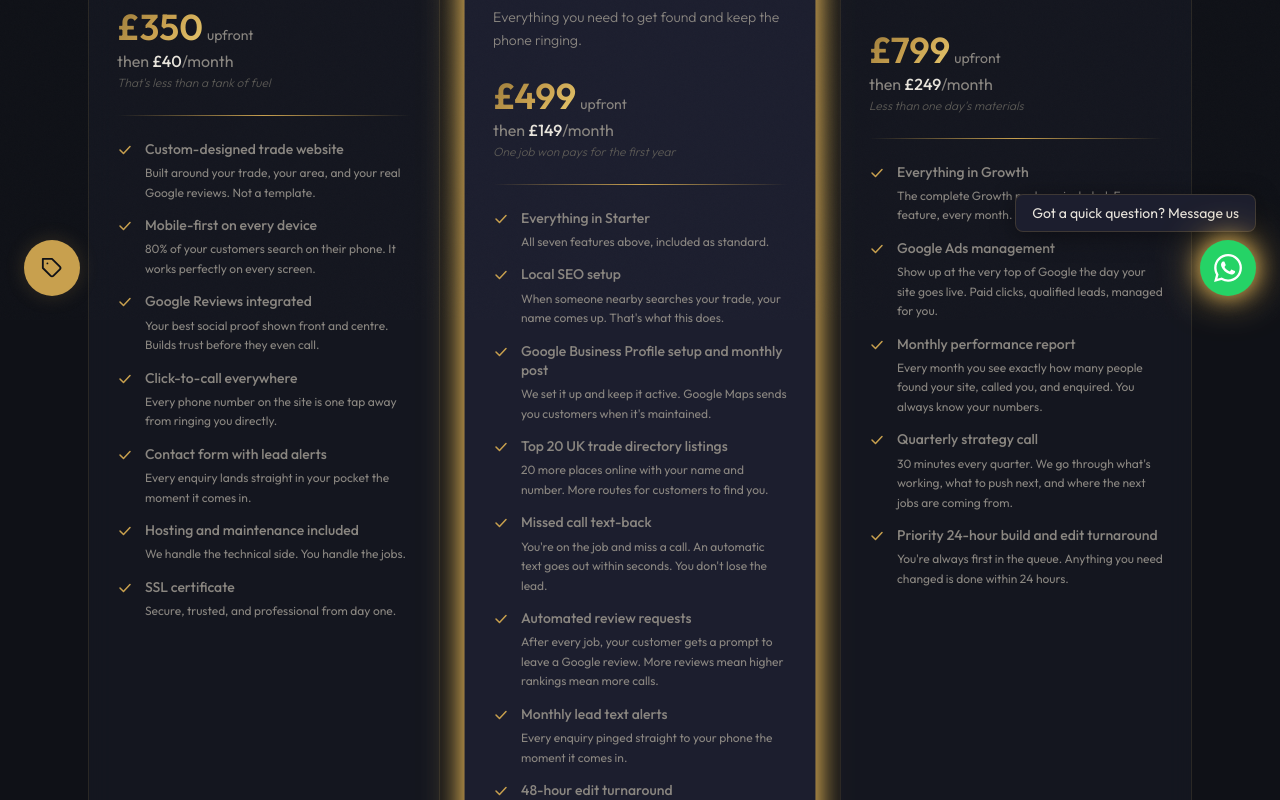
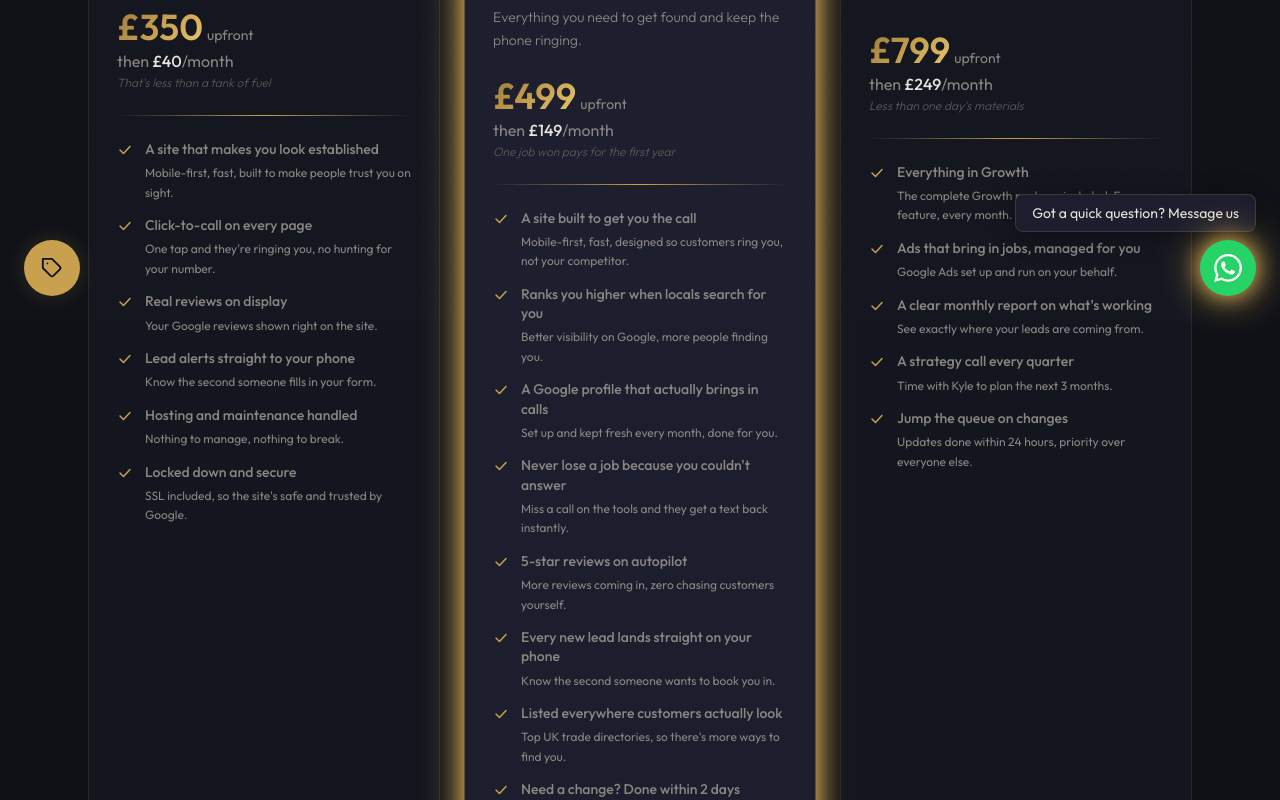
Before and after one commit to kanekyle37-del/stackwell-creative, a Next.js app: page /pricing in a window 1280 px wide. Shown: the part 480-1280 px from the top of the page. Built offline with nearby package versions, Linux system fonts and the light colour scheme.

Commit message:
Add CaterAid to portfolio, update live site count to 8

```diff
--- a/components/PortfolioPreview.tsx
+++ b/components/PortfolioPreview.tsx
@@ -335,7 +335,41 @@ const cards: CardData[] = [
     resultPill: '20+ years of work. Online in 5 days.',
     liveUrl: 'https://spiresdecorating.com',
   },
-  // 7 — Warwick Roofing
+  // 7 — CaterAid
+  {
+    id: 'cateraid',
+    domain: 'cateraid.co.uk',
+    screenshot: '/images/portfolio-cateraid.jpg',
+    heroBackground: 'linear-gradient(135deg, #071a08 0%, #0d2610 100%)',
+    heroContent: (
+      <div style={{ display: 'flex', flexDirection: 'column', gap: '6px' }}>
+        <div
+          style={{
+            fontWeight: 800,
+            fontSize: '18px',
+            color: '#ffffff',
+            letterSpacing: '0.03em',
+            lineHeight: 1.2,
+            textTransform: 'uppercase',
+            maxWidth: '85%',
+          }}
+        >
+          COMMERCIAL KITCHEN ENGINEERS IN BELFAST
+        </div>
+        <div style={{ fontSize: '11px', color: 'rgba(255,255,255,0.45)', fontWeight: 400 }}>
+          Fast Response · First Time Fix
+        </div>
+      </div>
+    ),
+    ctaColor: '#22c55e',
+    trade: 'Catering Engineer',
+    clientName: 'CaterAid',
+    metaText: 'Catering Engineer · Belfast',
+    rating: 5.0,
+    resultPill: '5+ years · Fast response, first time fix',
+    liveUrl: 'https://cateraid.co.uk',
+  },
+  // 8 — Warwick Roofing
   {
     id: 'warwick-roofing',
     domain: 'warwickrooftop.co.uk',
@@ -622,7 +656,7 @@ export default function PortfolioPreview() {
           {/* Stats */}
           <div style={{ display: 'flex', alignItems: 'stretch', gap: 0, flexWrap: 'wrap' }}>
             {[
-              { value: '7', label: 'Live trade sites' },
+              { value: '8', label: 'Live trade sites' },
               { value: '5★', label: 'Average rating' },
               { value: '5 days', label: 'Average build time' },
             ].map((stat, i) => (
--- a/components/PricingCards.tsx
+++ b/components/PricingCards.tsx
@@ -38,13 +38,12 @@ export const pricingTiers: PricingTier[] = [
     smallPrint: "That's less than a tank of fuel",
     description: 'Get online and get found.',
     features: [
-      { title: 'Custom-designed trade website', sub: 'Built around your trade, your area, and your real Google reviews. Not a template.' },
-      { title: 'Mobile-first on every device', sub: '80% of your customers search on their phone. It works perfectly on every screen.' },
-      { title: 'Google Reviews integrated', sub: 'Your best social proof shown front and centre. Builds trust before they even call.' },
-      { title: 'Click-to-call everywhere', sub: 'Every phone number on the site is one tap away from ringing you directly.' },
-      { title: 'Contact form with lead alerts', sub: 'Every enquiry lands straight in your pocket the moment it comes in.' },
-      { title: 'Hosting and maintenance included', sub: 'We handle the technical side. You handle the jobs.' },
-      { title: 'SSL certificate', sub: 'Secure, trusted, and professional from day one.' },
+      { title: 'A site that makes you look established', sub: 'Mobile-first, fast, built to make people trust you on sight.' },
+      { title: 'Click-to-call on every page', sub: 'One tap and they\'re ringing you, no hunting for your number.' },
+      { title: 'Real reviews on display', sub: 'Your Google reviews shown right on the site.' },
+      { title: 'Lead alerts straight to your phone', sub: 'Know the second someone fills in your form.' },
+      { title: 'Hosting and maintenance handled', sub: 'Nothing to manage, nothing to break.' },
+      { title: 'Locked down and secure', sub: 'SSL included, so the site\'s safe and trusted by Google.' },
     ],
     closingLine: 'Everything you need to get online and start being found.',
     highlighted: false,
@@ -59,14 +58,14 @@ export const pricingTiers: PricingTier[] = [
     smallPrint: 'One job won pays for the first year',
     description: 'Everything you need to get found and keep the phone ringing.',
     features: [
-      { title: 'Everything in Starter', sub: 'All seven features above, included as standard.' },
-      { title: 'Local SEO setup', sub: 'When someone nearby searches your trade, your name comes up. That\'s what this does.' },
-      { title: 'Google Business Profile setup and monthly post', sub: 'We set it up and keep it active. Google Maps sends you customers when it\'s maintained.' },
-      { title: 'Top 20 UK trade directory listings', sub: '20 more places online with your name and number. More routes for customers to find you.' },
-      { title: 'Missed call text-back', sub: 'You\'re on the job and miss a call. An automatic text goes out within seconds. You don\'t lose the lead.' },
-      { title: 'Automated review requests', sub: 'After every job, your customer gets a prompt to leave a Google review. More reviews mean higher rankings mean more calls.' },
-      { title: 'Monthly lead text alerts', sub: 'Every enquiry pinged straight to your phone the moment it comes in.' },
-      { title: '48-hour edit turnaround', sub: 'Need something changed? Send us a message. Done within two days, no chasing needed.' },
+      { title: 'A site built to get you the call', sub: 'Mobile-first, fast, designed so customers ring you, not your competitor.' },
+      { title: 'Ranks you higher when locals search for you', sub: 'Better visibility on Google, more people finding you.' },
+      { title: 'A Google profile that actually brings in calls', sub: 'Set up and kept fresh every month, done for you.' },
+      { title: 'Never lose a job because you couldn\'t answer', sub: 'Miss a call on the tools and they get a text back instantly.' },
+      { title: '5-star reviews on autopilot', sub: 'More reviews coming in, zero chasing customers yourself.' },
+      { title: 'Every new lead lands straight on your phone', sub: 'Know the second someone wants to book you in.' },
+      { title: 'Listed everywhere customers actually look', sub: 'Top UK trade directories, so there\'s more ways to find you.' },
+      { title: 'Need a change? Done within 2 days', sub: 'No waiting around when you need something updated.' },
     ],
     highlighted: true,
     cta: 'Get Your Quote',
@@ -81,10 +80,10 @@ export const pricingTiers: PricingTier[] = [
     description: 'For tradesmen who want to own their local area online.',
     features: [
       { title: 'Everything in Growth', sub: 'The complete Growth package included. Every feature, every month.' },
-      { title: 'Google Ads management', sub: 'Show up at the very top of Google the day your site goes live. Paid clicks, qualified leads, managed for you.' },
-      { title: 'Monthly performance report', sub: 'Every month you see exactly how many people found your site, called you, and enquired. You always know your numbers.' },
-      { title: 'Quarterly strategy call', sub: '30 minutes every quarter. We go through what\'s working, what to push next, and where the next jobs are coming from.' },
-      { title: 'Priority 24-hour build and edit turnaround', sub: 'You\'re always first in the queue. Anything you need changed is done within 24 hours.' },
+      { title: 'Ads that bring in jobs, managed for you', sub: 'Google Ads set up and run on your behalf.' },
+      { title: 'A clear monthly report on what\'s working', sub: 'See exactly where your leads are coming from.' },
+      { title: 'A strategy call every quarter', sub: 'Time with Kyle to plan the next 3 months.' },
+      { title: 'Jump the queue on changes', sub: 'Updates done within 24 hours, priority over everyone else.' },
     ],
     highlighted: false,
     cta: 'Get Your Quote',
--- a/components/Stats.tsx
+++ b/components/Stats.tsx
@@ -64,7 +64,7 @@ const items = [
           backgroundClip: 'text',
         }}
       >
-        <CountUp target={7} isInView={isInView} />
+        <CountUp target={8} isInView={isInView} />
       </span>
     ),
     label: 'Live trade businesses',
```
Also changed, not shown: lib/portfolio-data.ts (+13 -0 lines).
